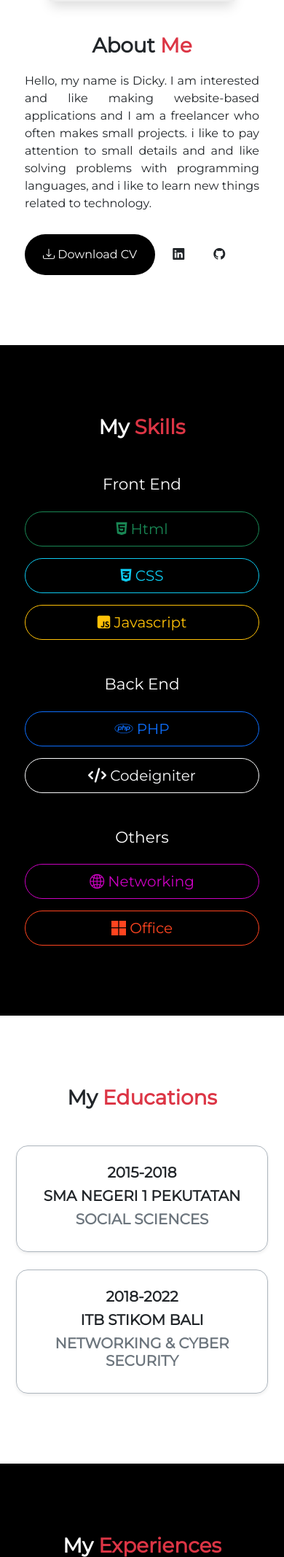
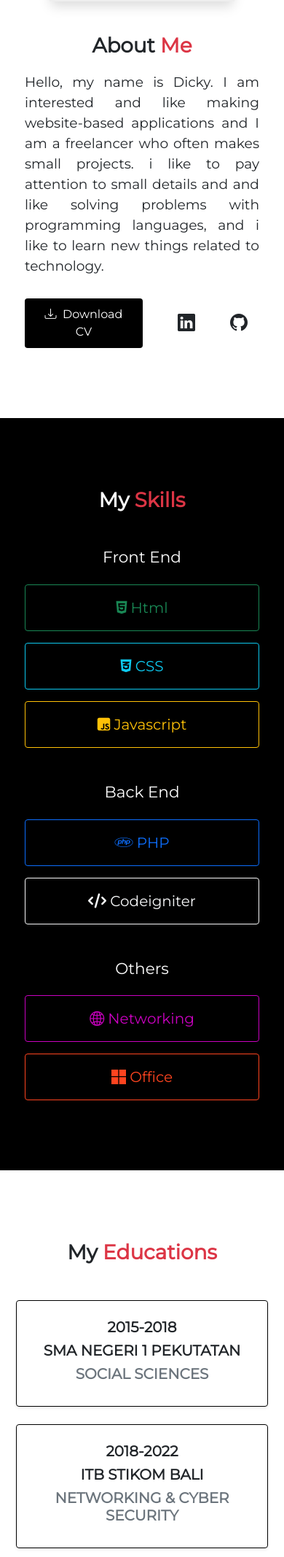
Before and after one commit to gkdyudiana/gkdyudiana.github.io, a PHP site: page / in a window 390 px wide. Shown: the part 1270-3404 px from the top of the page at 73% size. Run offline with PHP 8.4, Linux system fonts and the light colour scheme; some libraries are stand-ins or nearby versions.

Commit message:
edit some style

```diff
--- a/assets/css/index.css
+++ b/assets/css/index.css
@@ -36,7 +36,7 @@ body {
   }
 
 .shake {
-    animation: tilt-shaking 1s linear infinite;
+    animation: tilt-shaking 2s linear infinite;
     font-size: 35pt;
 }
 
@@ -241,10 +241,6 @@ body {
     .projects img {
         width: 100%;
     }
-
-    .projects h5 {
-        font-size: 16px;
-    }
 }
 
 /* Tablet */
--- a/index.html
+++ b/index.html
@@ -9,7 +9,7 @@
     <title>Hello, I'M I Gusti Kade Dicky Yudiana</title>
     <link rel="icon" type="image/png" href="assets/images/code.png">
     <link rel="stylesheet" href="assets/css/bootstrap.min.css">
-    <link rel="stylesheet" href="assets/css/index.css?v=1.9">
+    <link rel="stylesheet" href="assets/css/index.css?v=2.2">
     <link rel="preconnect" href="https://fonts.googleapis.com">
     <link rel="preconnect" href="https://fonts.gstatic.com" crossorigin>
     <link href="https://fonts.googleapis.com/css2?family=Montserrat&display=swap" rel="stylesheet">
@@ -83,11 +83,11 @@
             <div class="col">
               <h1 class="fw-bold"data-aos="fade-right" data-aos-delay="200">About <span class="text-danger">Me</span></h1>
               <div data-aos="fade-up" data-aos-delay="300">
-                <p>Hello, my name is Dicky. I am interested and like making website-based applications and I am a freelancer who often makes small projects. i like to pay attention to small details and and like solving problems with programming languages, and i like to learn new things related to technology.</p>
+                <p style="font-size: 14pt;">Hello, my name is Dicky. I am interested and like making website-based applications and I am a freelancer who often makes small projects. i like to pay attention to small details and and like solving problems with programming languages, and i like to learn new things related to technology.</p>
                 <div class="d-flex justify-content-start">
-                  <button onclick="download()" type="button" class="btn btn-download rounded-pill px-4"><i class="bi bi-download"></i>&nbsp;Download CV</button>
-                  <a href="https://www.linkedin.com/in/gkdyudiana" class="ps-4 pe-3 py-3 text-dark" target="_blank"><i class="bi bi-linkedin"></i></a>
-                  <a href="https://github.com/gkdyudiana" class="ps-2 py-3 text-dark"  target="_blank"><i class="p-3 bi bi-github"></i></a>
+                  <button onclick="download()" type="button" class="btn btn-download rounded-1 px-4"><span style="font-size: 12pt;"><i class="bi bi-download"></i>&nbsp;&nbsp;Download CV</span></button>
+                  <a href="https://www.linkedin.com/in/gkdyudiana" style="font-size: 18pt;" class="ps-5 pe-4 py-3 text-dark" target="_blank"><i class="bi bi-linkedin"></i></a>
+                  <a href="https://github.com/gkdyudiana" style="font-size: 18pt;" class="ps-2 py-3 text-dark" target="_blank"><i class="p-3 bi bi-github"></i></a>
                 </div>
               </div>
             </div>
@@ -106,21 +106,21 @@
               <div data-aos="fade-up" data-aos-delay="200">
                 <h4 class="mb-4">Front End</h4>
                 <div class="d-flex justify-content-center gap-3">
-                  <button type="button" class="btn btn-outline-success py-2 px-4 fs-5 rounded-pill"><i class="fa-brands fa-html5"></i>&nbsp;Html</button>
-                  <button type="button" class="btn btn-outline-info py-2 px-4 fs-5 rounded-pill"><i class="fa-brands fa-css3-alt"></i>&nbsp;CSS</button>
-                  <button type="button" class="btn btn-outline-warning py-2 px-4 fs-5 rounded-pill"><i class="fa-brands fa-square-js"></i>&nbsp;Javascript</button>
+                  <button type="button" class="btn btn-outline-success py-3 px-5 fs-5 rounded-1"><i class="fa-brands fa-html5"></i>&nbsp;Html</button>
+                  <button type="button" class="btn btn-outline-info py-3 px-5 fs-5 rounded-1"><i class="fa-brands fa-css3-alt"></i>&nbsp;CSS</button>
+                  <button type="button" class="btn btn-outline-warning py-3 px-5 fs-5 rounded-1"><i class="fa-brands fa-square-js"></i>&nbsp;Javascript</button>
                 </div>
                 <h4 class="mt-5 mb-4">Back End</h4>
                 <div class="d-flex justify-content-center gap-3">
-                  <button type="button" class="btn btn-outline-primary py-2 px-4 fs-5 rounded-pill"><i class="fa-brands fa-php"></i>&nbsp;PHP</button>
-                  <button type="button" class="btn btn-outline-light py-2 px-4 fs-5 rounded-pill"><i class="fa-solid fa-code"></i>&nbsp;Codeigniter</button>
-                  <!-- <button type="button" class="btn btn-outline-danger py-2 px-4 fs-5 rounded-pill"><i class="fa-brands fa-laravel"></i>&nbsp;Laravel</button> -->
+                  <button type="button" class="btn btn-outline-primary py-3 px-5 fs-5 rounded-1"><i class="fa-brands fa-php"></i>&nbsp;PHP</button>
+                  <button type="button" class="btn btn-outline-light py-3 px-5 fs-5 rounded-1"><i class="fa-solid fa-code"></i>&nbsp;Codeigniter</button>
+                  <!-- <button type="button" class="btn btn-outline-danger py-3 px-5 fs-5 rounded-pill"><i class="fa-brands fa-laravel"></i>&nbsp;Laravel</button> -->
                 </div>
                 <h4 class="mt-5 mb-4">Others</h4>
                 <div class="d-flex justify-content-center gap-3">
-                  <button type="button" class="btn btn-outline-purple py-2 px-4 fs-5 rounded-pill"><i class="bi bi-globe2"></i>&nbsp;Networking</button>
-                  <button type="button" class="btn btn-outline-orange py-2 px-4 fs-5 rounded-pill"><i class="bi bi-microsoft"></i>&nbsp;Office</button>
-                  <!-- <button type="button" class="btn btn-outline-danger py-2 px-4 fs-5 rounded-pill"><i class="fa-brands fa-laravel"></i>&nbsp;Laravel</button> -->
+                  <button type="button" class="btn btn-outline-purple py-3 px-5 fs-5 rounded-1"><i class="bi bi-globe2"></i>&nbsp;Networking</button>
+                  <button type="button" class="btn btn-outline-orange py-3 px-5 fs-5 rounded-1"><i class="bi bi-microsoft"></i>&nbsp;Office</button>
+                  <!-- <button type="button" class="btn btn-outline-danger py-3 px-5 fs-5 rounded-pill"><i class="fa-brands fa-laravel"></i>&nbsp;Laravel</button> -->
                 </div>
               </div>
             </div>
@@ -134,12 +134,12 @@
         <div class="container py-5">
           <h1 class="mb-5 text-center fw-bold" data-aos="fade-right" data-aos-delay="100">My <span class="text-danger">Educations</span></h1>
           <div class="row d-flex justify-content-center align-items-center gap-4">
-            <div class="col p-4 border shadow-sm rounded-4 text-center border border-dark-subtle" data-aos="fade-up" data-aos-delay="200">
+            <div class="col p-4 shadow-sm rounded-1 text-center border border-black" data-aos="fade-up" data-aos-delay="200">
               <h5 class="fw-bold">2015-2018</h5>
               <h5 class="fw-bold">SMA NEGERI 1 PEKUTATAN</h5>
               <h5 class="fw-bold text-secondary">SOCIAL SCIENCES</h5>
             </div>
-            <div class="col p-4 shadow-sm border rounded-4 text-center border border-dark-subtle" data-aos="fade-up" data-aos-delay="300">
+            <div class="col p-4 shadow-sm rounded-1 text-center border border-black" data-aos="fade-up" data-aos-delay="300">
               <h5 class="fw-bold">2018-2022</h5>
               <h5 class="fw-bold">ITB STIKOM BALI</h5>
               <h5 class="fw-bold text-secondary">NETWORKING & CYBER SECURITY</h5>
@@ -155,22 +155,22 @@
         <div class="container py-5">
           <h1 class="text-center fw-bold mb-5" data-aos="fade-right" data-aos-delay="100">My <span class="text-danger">Experiences</span></h1>
           <div class="row d-flex justify-content-center align-items-center gap-4">
-            <div class="col bg-dark border text-white p-2 shadow rounded-4 text-center" data-aos="fade-up" data-aos-delay="200">
+            <div class="col bg-dark border border-light-subtle text-white p-4 shadow rounded-1 text-center" data-aos="fade-up" data-aos-delay="200">
               <h5 class="fw-bold">2019</h5>
               <h5 class="fw-bold">SLASHROOT</h5>
               <h5 class="fw-bold text-secondary">COMMITTEE OF DESIGN</h5>
             </div>
-            <div class="col p-3 border bg-dark text-white shadow rounded-4 text-center" data-aos="fade-up" data-aos-delay="300">
+            <div class="col p-4 border border-light-subtle bg-dark text-white shadow rounded-1 text-center" data-aos="fade-up" data-aos-delay="300">
               <h5 class="fw-bold">2021</h5>
               <h5 class="fw-bold">GELAR KREASI SISTEM KOMPUTER</h5>
               <h5 class="fw-bold text-secondary">COMMITTEE OF COMPETITION</h5>
             </div>
-            <div class="col p-4 border bg-dark text-white shadow rounded-4 text-center" data-aos="fade-up" data-aos-delay="400">
+            <div class="col p-4 border border-light-subtle bg-dark text-white shadow rounded-1 text-center" data-aos="fade-up" data-aos-delay="400">
               <h5 class="fw-bold">2021 - 2022</h5>
               <h5 class="fw-bold">DISKOMINFOS PROVINSI BALI</h5>
               <h5 class="fw-bold text-secondary">INTERNSHIP</h5>
             </div>
-            <div class="col p-4 border bg-dark text-white shadow rounded-4 text-center" data-aos="fade-up" data-aos-delay="400">
+            <div class="col p-4 border border-light-subtle bg-dark text-white shadow rounded-1 text-center" data-aos="fade-up" data-aos-delay="400">
               <h5 class="fw-bold">2024 - CURRENT</h5>
               <h5 class="fw-bold">ARTASEDANA SUPERMARKET SANUR</h5>
               <h5 class="fw-bold text-secondary">IT STAFF</h5>
@@ -189,28 +189,28 @@
           <h1 class="fw-bold text-center mb-5" data-aos="fade-right" data-aos-delay="100">My <span class="text-danger">Projects</span></h1>
           <div class="row d-flex justify-content-center align-items-center gap-2">
             <div class="col-4 text-center mb-4" data-aos="fade-up" data-aos-delay="200">
-              <div class="shadow rounded-4 text-center border border-dark-subtle p-3">
+              <div class="shadow rounded-1 text-center border border-black p-3">
                 <img src="assets/images/sinoma.png" class="rounded border" alt="">
               </div>
-              <h5 class="mt-4 mb-3 fw-bold">Sistem Informasi Online Magang</h5>
+              <h5 class="mt-4 fw-bold">Sistem Informasi Online Magang</h5>
               <!-- <span><a href="https://github.com/gkdyudiana/wedding_web.git" class="ps-4 pe-3 py-3 text-dark link-underline link-underline-opacity-0" target="_blank"><i class="bi bi-github"></i>&nbsp;github</a></span> -->
             </div>
             <div class="col-4 text-center mb-4" data-aos="fade-up" data-aos-delay="300">
-              <div class="shadow rounded-4 text-center border border-dark-subtle p-3">
+              <div class="shadow rounded-1 text-center border border-black p-3">
                 <img src="assets/images/web_penjualan.jpg" class="rounded border" alt="">
               </div>
-              <h5 class="mt-4 mb-3 fw-bold">Sistem Informasi Penjualan</h5>
+              <h5 class="mt-4 fw-bold">Sistem Informasi Penjualan</h5>
               <!-- <span><a href="https://github.com/gkdyudiana/wedding_web.git" class="ps-4 pe-3 py-3 text-dark link-underline link-underline-opacity-0" target="_blank"><i class="bi bi-github"></i>&nbsp;github</a></span> -->
             </div>
             <div class="col-4 text-center" data-aos="fade-up" data-aos-delay="400">
-              <div class="shadow rounded-4 text-center border border-dark-subtle p-3">
+              <div class="shadow rounded-1 text-center border border-black p-3">
                 <img src="assets/images/Screenshot_20230519_012152.jpg" class="rounded border" alt="">
               </div>
               <h5 class="mt-4 mb-3 fw-bold">Sistem Informasi Online Pegawai</h5>
               <!-- <span><a href="https://github.com/gkdyudiana/wedding_web.git" class="ps-4 pe-3 py-3 text-dark link-underline link-underline-opacity-0" target="_blank"><i class="bi bi-github"></i>&nbsp;github</a></span> -->
             </div>
             <div class="col-4 text-center" data-aos="fade-up" data-aos-delay="500">
-              <div class="shadow rounded-4 text-center border border-dark-subtle p-3">
+              <div class="shadow rounded-1 text-center border border-black p-3">
                 <img src="assets/images/Screenshot_20230519_012928.jpg" class="rounded border" alt="">
               </div>
               <h5 class="mt-4 mb-3 fw-bold">Wedding Website</h5>
@@ -238,9 +238,9 @@
 
       <!-- Scroll to top -->
 
-      <div class="bg-danger shadow" id="scroll-top" style="position: fixed; z-index: 9999;width: 80px;bottom: 20px;right:20px;height: 80px;border-radius: 100%;cursor: pointer;display: none;">
-        <h1 class="position-relative" style="left: 20px; top: 20px;color: #fff;"><i class="bi bi-arrow-up"></i></h1>
-      </div>
+
+      <h1 class="bi bi-arrow-up-circle-fill" id="scroll-top" style="position: fixed;bottom: 15px;right: 30px;font-size: 50px;display: none;cursor: pointer;color:red"></h1>
+
 
       <!-- End Scroll -->
 
@@ -289,7 +289,7 @@
 
    window.addEventListener('scroll', function(e){
     let scrollPosition = window.scrollY;
-    if(scrollPosition > 500){
+    if(scrollPosition > 400){
       $('#scroll-top').show();
     }else{
       $('#scroll-top').hide();
```
